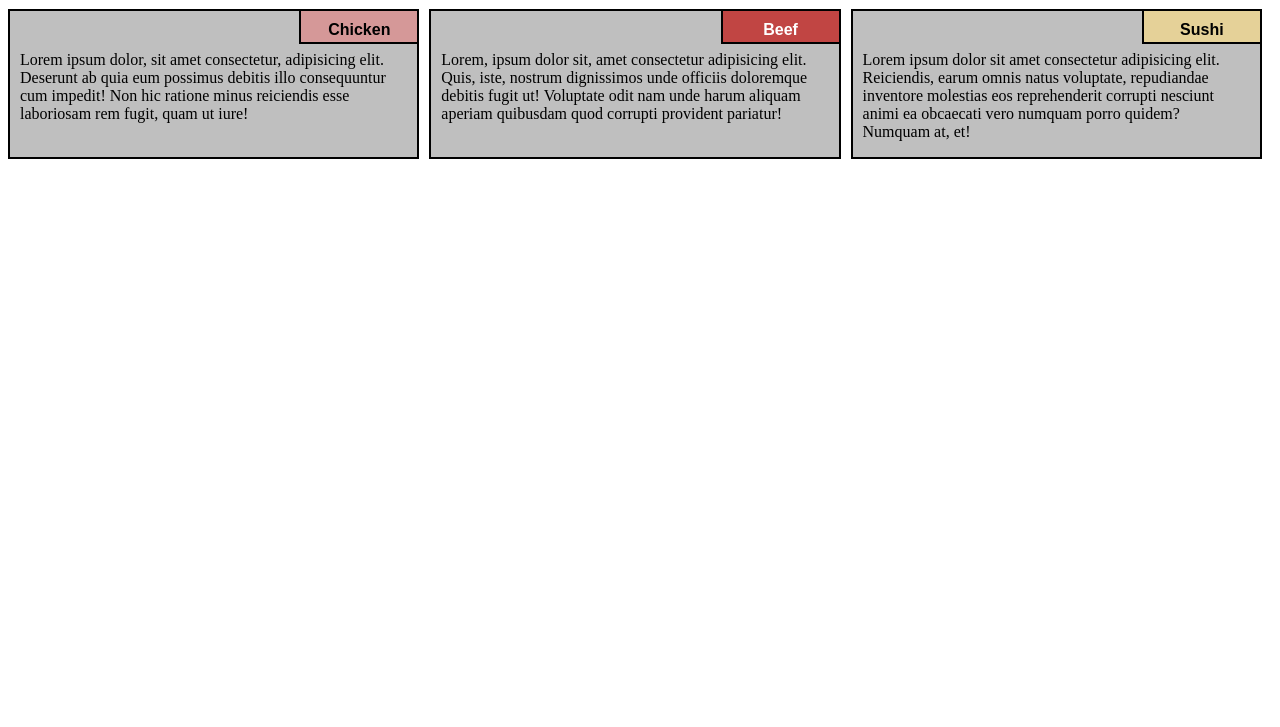
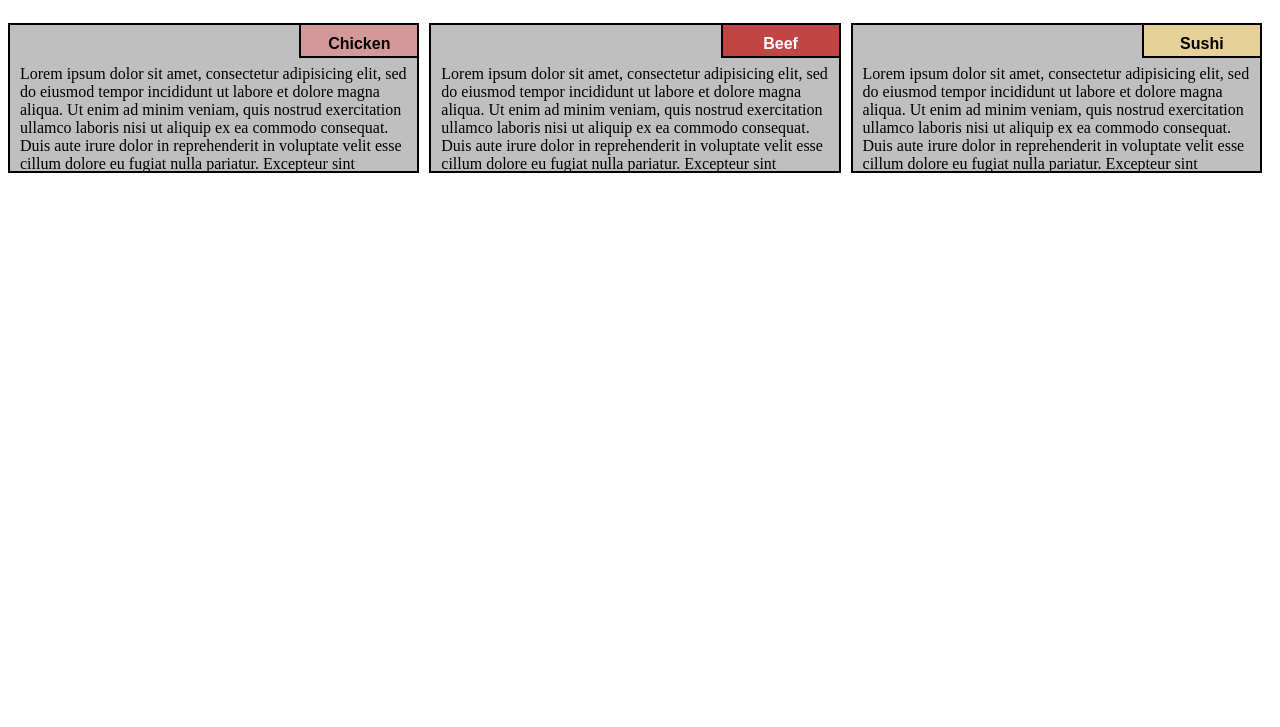
Before and after one commit to Tejeswar278/epj23Azfqw.github.io, a plain HTML site: page style/index.html in a window 1280 px wide. Shown: the part 73-800 px from the top of the page. Drawn offline with Linux system fonts and the light colour scheme.

Commit message:
Update index.html

```diff
--- a/style/index.html
+++ b/style/index.html
@@ -1,31 +1,44 @@
+<!DOCTYPE html>
 <html lang="en">
 	<head>
 		<meta charset="UTF-8">
 		<meta name="viewport" content="width=device-width, initial-scale=1.0">
 		<link rel="stylesheet" href="css/style.css">
 		<title>Responsive Layout</title>
-
-
-
 	</head>
 	<body>
 		<div class="row">
 			<h1>Our Menu</h1>
 			<div class="col-lg-4 col-md-6 col-sm-12" id="container">
-    <p>Lorem ipsum dolor, sit amet consectetur, adipisicing elit. Deserunt ab quia eum possimus debitis illo consequuntur cum impedit! Non hic ratione minus reiciendis esse laboriosam rem fugit, quam ut iure!</p>
+				<p>Lorem ipsum dolor sit amet, consectetur adipisicing elit, sed do eiusmod
+				tempor incididunt ut labore et dolore magna aliqua. Ut enim ad minim veniam,
+				quis nostrud exercitation ullamco laboris nisi ut aliquip ex ea commodo
+				consequat. Duis aute irure dolor in reprehenderit in voluptate velit esse
+				cillum dolore eu fugiat nulla pariatur. Excepteur sint occaecat cupidatat non
+				proident, sunt in culpa qui officia deserunt mollit anim id est laborum.</p>
+
 				<p id="p1">Chicken</p>
-
 			</div>
 
-
-
-  <div class="col-lg-4 col-md-6 col-sm-12" id="container"><p>Lorem, ipsum dolor sit, amet consectetur adipisicing elit. Quis, iste, nostrum dignissimos unde officiis doloremque debitis fugit ut! Voluptate odit nam unde harum aliquam aperiam quibusdam quod corrupti provident pariatur!</p>
+			<div class="col-lg-4 col-md-6 col-sm-12" id="container">
+				<p>Lorem ipsum dolor sit amet, consectetur adipisicing elit, sed do eiusmod
+				tempor incididunt ut labore et dolore magna aliqua. Ut enim ad minim veniam,
+				quis nostrud exercitation ullamco laboris nisi ut aliquip ex ea commodo
+				consequat. Duis aute irure dolor in reprehenderit in voluptate velit esse
+				cillum dolore eu fugiat nulla pariatur. Excepteur sint occaecat cupidatat non
+				proident, sunt in culpa qui officia deserunt mollit anim id est laborum.</p>
 
   				<p id="p2">Beef</p>
 
   			</div>
 
-  <div class="col-lg-4 col-md-12 col-sm-12" id="container"><p>Lorem ipsum dolor sit amet consectetur adipisicing elit. Reiciendis, earum omnis natus voluptate, repudiandae inventore molestias eos reprehenderit corrupti nesciunt animi ea obcaecati vero numquam porro quidem? Numquam at, et!</p>
+  			<div class="col-lg-4 col-md-12 col-sm-12" id="container">
+  				<p>Lorem ipsum dolor sit amet, consectetur adipisicing elit, sed do eiusmod
+  				tempor incididunt ut labore et dolore magna aliqua. Ut enim ad minim veniam,
+  				quis nostrud exercitation ullamco laboris nisi ut aliquip ex ea commodo
+  				consequat. Duis aute irure dolor in reprehenderit in voluptate velit esse
+  				cillum dolore eu fugiat nulla pariatur. Excepteur sint occaecat cupidatat non
+  				proident, sunt in culpa qui officia deserunt mollit anim id est laborum.</p>
 
   				<p  id="p3">Sushi</p>
 
```
Lines whose indentation alone changed are shown as unchanged.
